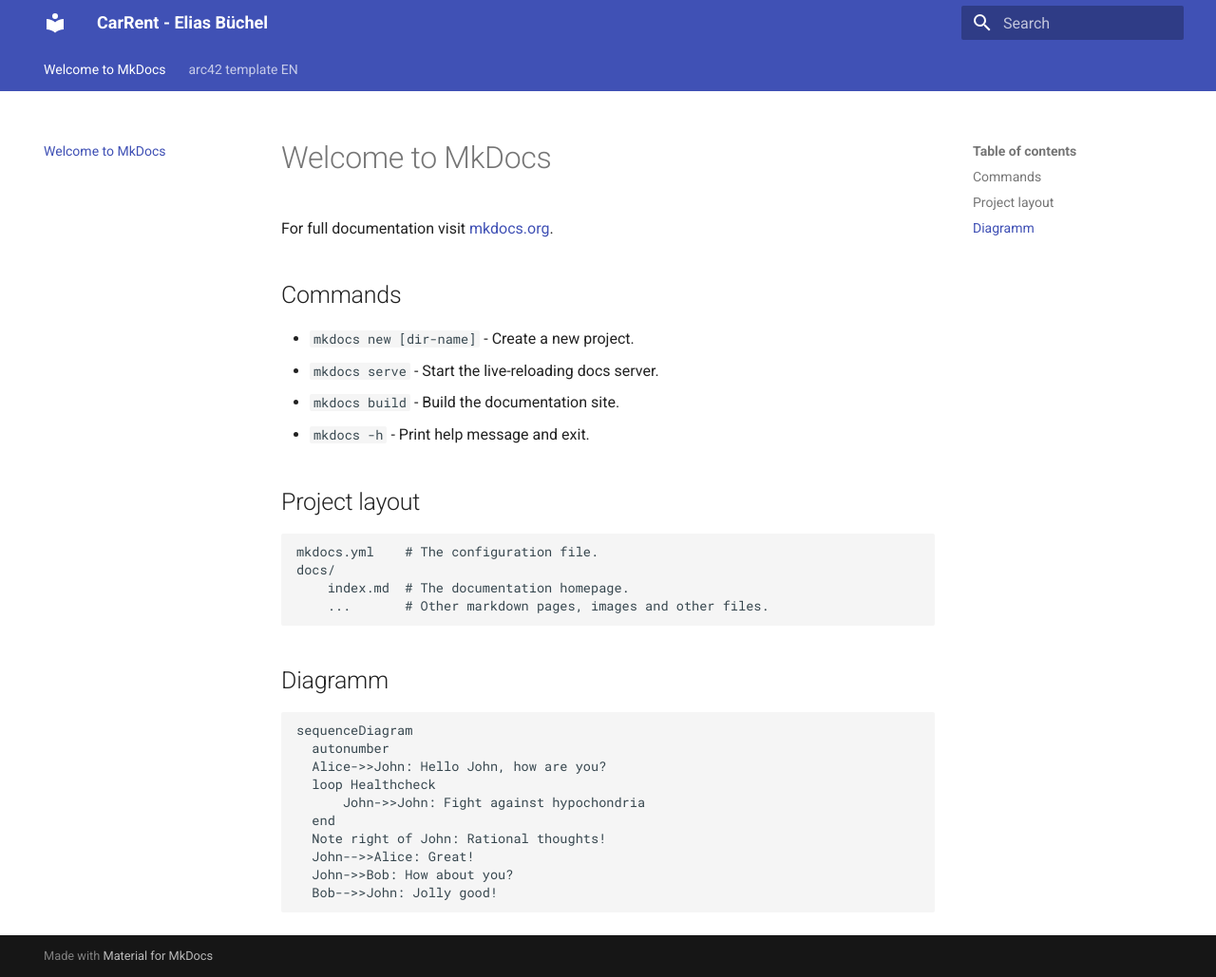
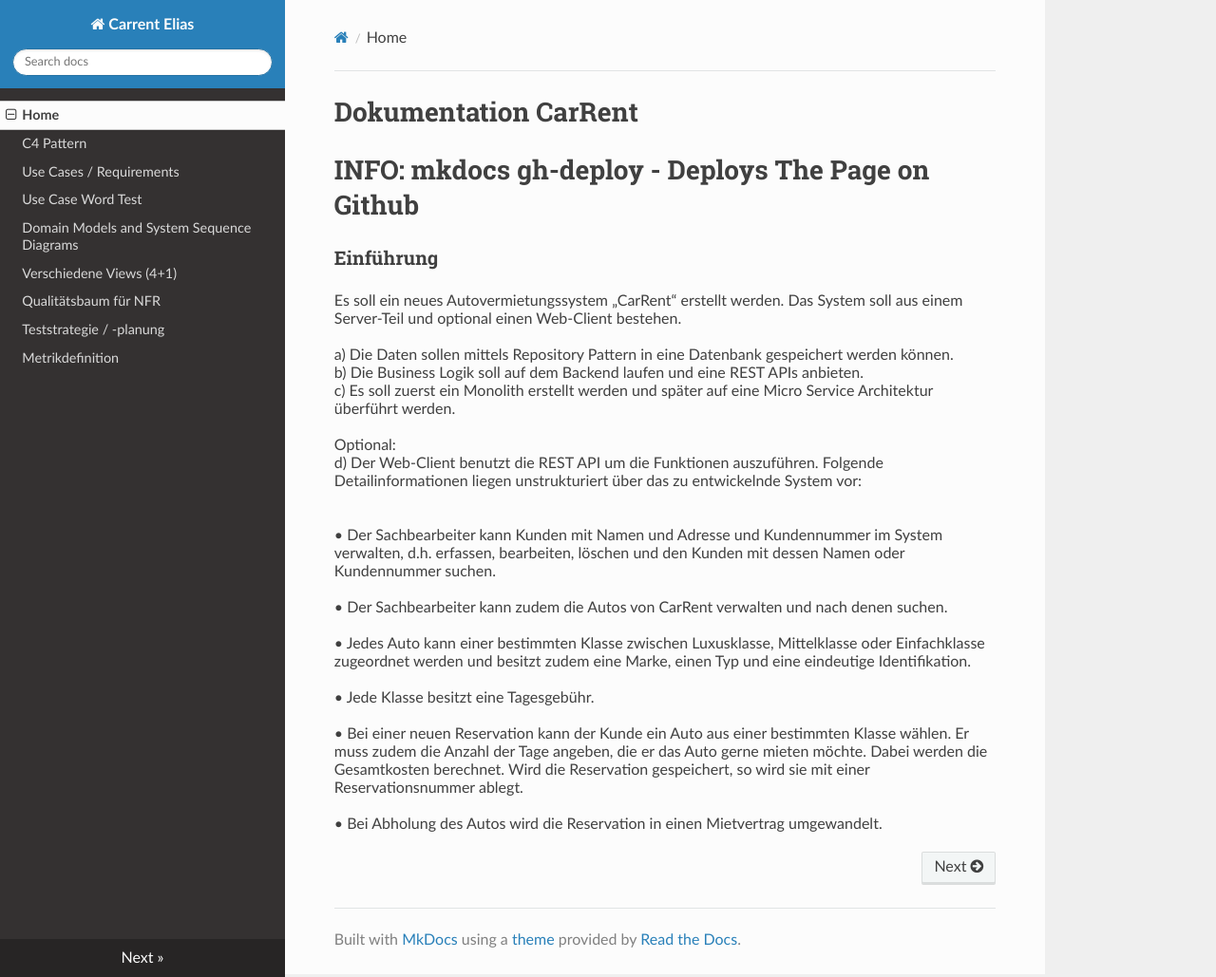
Before and after one commit to eliasbuechel/CarRent, an MkDocs documentation site: the page built from docs/docs/index.md, in a window 1280 px wide and 1029 px high. Shown: the whole window at 95% size. Built offline with MkDocs 1.6.1, drawn with Linux system fonts in a browser that asks for light colours; nearby versions of some CDN libraries.

Commit message:
Adding documentation

````diff
--- a/docs/docs/index.md
+++ b/docs/docs/index.md
@@ -1,32 +1,24 @@
-# Welcome to MkDocs
+# Dokumentation CarRent
 
-For full documentation visit [mkdocs.org](https://www.mkdocs.org).
+<h1> INFO: mkdocs gh-deploy - Deploys The Page on Github<h1>
+<h3><b>Einführung</b></h3>
 
-## Commands
+Es soll ein neues Autovermietungssystem „CarRent“ erstellt werden. Das System soll aus einem Server-Teil und optional einen Web-Client bestehen.<br/><br/>
+a) Die Daten sollen mittels Repository Pattern in eine Datenbank gespeichert werden können.<br/>
+b) Die Business Logik soll auf dem Backend laufen und eine REST APIs anbieten.<br/>
+c) Es soll zuerst ein Monolith erstellt werden und später auf eine Micro Service Architektur überführt werden.<br/><br/>
+Optional:<br/>
+d) Der Web-Client benutzt die REST API um die Funktionen auszuführen.
+Folgende Detailinformationen liegen unstrukturiert über das zu entwickelnde System vor:<br/><br/><br/>
 
-- `mkdocs new [dir-name]` - Create a new project.
-- `mkdocs serve` - Start the live-reloading docs server.
-- `mkdocs build` - Build the documentation site.
-- `mkdocs -h` - Print help message and exit.
+• Der Sachbearbeiter kann Kunden mit Namen und Adresse und Kundennummer im System verwalten, d.h. erfassen, bearbeiten, löschen und den Kunden mit dessen Namen oder Kundennummer suchen.<br/><br/>
 
-## Project layout
+• Der Sachbearbeiter kann zudem die Autos von CarRent verwalten und nach denen suchen.<br/><br/>
 
-    mkdocs.yml    # The configuration file.
-    docs/
-        index.md  # The documentation homepage.
-        ...       # Other markdown pages, images and other files.
+• Jedes Auto kann einer bestimmten Klasse zwischen Luxusklasse, Mittelklasse oder Einfachklasse zugeordnet werden und besitzt zudem eine Marke, einen Typ und eine eindeutige Identifikation.<br/><br/>
 
-## Diagramm
+• Jede Klasse besitzt eine Tagesgebühr.<br/><br/>
 
-```mermaid
-sequenceDiagram
-  autonumber
-  Alice->>John: Hello John, how are you?
-  loop Healthcheck
-      John->>John: Fight against hypochondria
-  end
-  Note right of John: Rational thoughts!
-  John-->>Alice: Great!
-  John->>Bob: How about you?
-  Bob-->>John: Jolly good!
-```
+• Bei einer neuen Reservation kann der Kunde ein Auto aus einer bestimmten Klasse wählen. Er muss zudem die Anzahl der Tage angeben, die er das Auto gerne mieten möchte. Dabei werden die Gesamtkosten berechnet. Wird die Reservation gespeichert, so wird sie mit einer Reservationsnummer ablegt.<br/><br/>
+
+• Bei Abholung des Autos wird die Reservation in einen Mietvertrag umgewandelt.<br/><br/>
--- a/docs/mkdocs.yml
+++ b/docs/mkdocs.yml
@@ -1,5 +1,15 @@
-site_name: CarRent - Elias Büchel
-theme:
-  name: material
-  features:
-    - navigation.tabs
+site_name: Carrent Elias
+site_url: ""
+
+nav:
+  - Home: index.md
+  - C4 Pattern: c4Patter.md
+  - Use Cases / Requirements: useCases-Requirements.md
+  - Use Case Word Test: useCaseMarkdownVersion.md
+  - Domain Models and System Sequence Diagrams: domainModels.md
+  - Verschiedene Views (4+1): fourdifferentviews.md
+  - Qualitätsbaum für NFR: qualitätsbaum.md
+  - Teststrategie / -planung: testStrategie.md
+  - Metrikdefinition: metricdefinition.md
+
+theme: readthedocs
````
Also changed, not shown: docs/docs/arc42-template-EN.md (deleted, +0 -236 lines), docs/docs/c4Patter.md (added, +17 -0 lines), docs/docs/domainModels.md (added, +4 -0 lines), docs/docs/fourdifferentviews.md (added, +13 -0 lines), docs/docs/metricdefinition.md (added, +1 -0 lines), docs/docs/qualitätsbaum.md (added, +1 -0 lines), docs/docs/testStrategie.md (added, +1 -0 lines), docs/docs/useCaseMarkdownVersion.md (added, +47 -0 lines), docs/docs/useCases-Requirements.md (added, +1 -0 lines), docs/docs/images/ClassModel.png (added), docs/docs/images/arc42-logo.png (deleted), docs/docs/images/components.png (added), docs/docs/images/contains.png (added), docs/docs/images/context.png (added), 1 more files.
